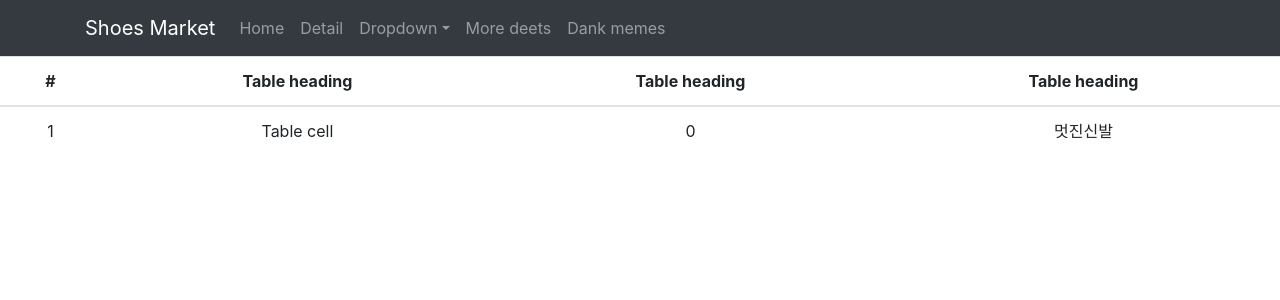
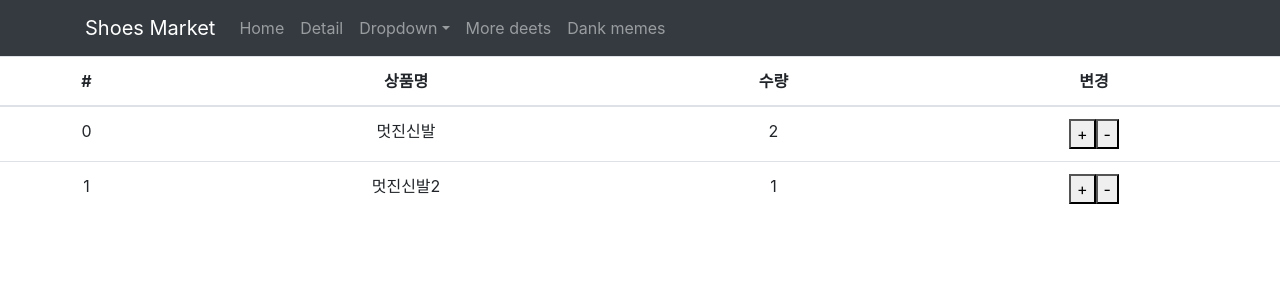
Before and after one commit to JYeonDev/ShoesMarket, a React (Create React App) app: page /cart in a window 1280 px wide. Shown: the top 300 px of the page. Built offline with nearby package versions, Linux system fonts and the light colour scheme.

Commit message:
reducer / dispatch

```diff
--- a/src/Components/Cart.js
+++ b/src/Components/Cart.js
@@ -11,18 +11,37 @@ function Cart(props) {
           <thead>
             <tr>
               <th>#</th>
-              <th>Table heading</th>
-              <th>Table heading</th>
-              <th>Table heading</th>
+              <th>상품명</th>
+              <th>수량</th>
+              <th>변경</th>
             </tr>
           </thead>
           <tbody>
-            <tr>
-              <td>1</td>
-              <td>Table cell</td>
-              <td>{props.state[0].id}</td>
-              <td>{props.state[0].name}</td>
-            </tr>
+            {props.state.map((a, i) => {
+              return (
+                <tr key={i}>
+                  <td>{a.id}</td>
+                  <td>{a.name}</td>
+                  <td>{a.quan}</td>
+                  <td>
+                    <button
+                      onClick={() => {
+                        props.dispatch({ type: "수량증가" });
+                      }}
+                    >
+                      +
+                    </button>
+                    <button
+                      onClick={() => {
+                        props.dispatch({ type: "수량감소" });
+                      }}
+                    >
+                      -
+                    </button>
+                  </td>
+                </tr>
+              );
+            })}
           </tbody>
         </Table>
       </div>
--- a/src/index.js
+++ b/src/index.js
@@ -8,9 +8,28 @@ import { BrowserRouter } from "react-router-dom";
 
 import { Provider } from "react-redux";
 import { createStore } from "redux";
-let store = createStore(() => {
-  return [{ id: 0, name: "멋진신발", quan: 2 }];
-});
+
+let basic = [
+  { id: 0, name: "멋진신발", quan: 2 },
+  { id: 1, name: "멋진신발2", quan: 1 },
+];
+
+function reducer(state = basic, action) {
+  let copy = [...state];
+  if (action.type === "수량증가") {
+    copy[0].quan++;
+
+    return copy;
+  } else if (action.type === "수량감소") {
+    copy[0].quan--;
+    return copy;
+  } else {
+    return state;
+  }
+  return state;
+}
+
+let store = createStore(reducer);
 
 ReactDOM.render(
   <React.StrictMode>
```
